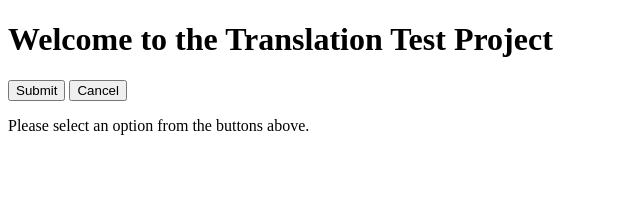
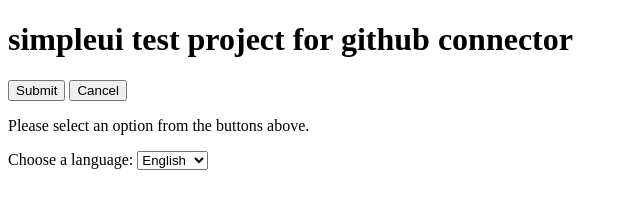
Before and after one commit to dkgh101/singlebranch, a plain HTML site: page index.html in a window 1280 px wide. Shown: the whole page, without its empty margins (0-640 px from the left). Drawn offline with Linux system fonts and the light colour scheme; no server answers.

Commit message:
added language selector dropdown. TODO - add the new dropdown to the locales .json files

```diff
--- a/index.html
+++ b/index.html
@@ -13,16 +13,26 @@
         <button id="submitButton">Submit</button>
         <button id="cancelButton">Cancel</button>
         <p id="welcomeText">Please select an option from the buttons above.</p>
+
+        <!-- Language Selector -->
+        <div>
+            <label for="language-select">Choose a language: </label>
+            <select id="language-select">
+                <option value="en-US">English</option>
+                <option value="de-DE">Deutsch</option>
+                <!-- Add more languages here -->
+            </select>
+        </div>
     </main>
 
     <script>
-        // Function to fetch translation data
+        // Function to load translations
         async function loadTranslations(locale) {
             try {
                 const response = await fetch(`locales/${locale}.json`);
                 const translations = await response.json();
 
-                // Update the page content with the translations
+                // Update content based on translations
                 document.getElementById("header").textContent = translations.header;
                 document.getElementById("submitButton").textContent = translations.submitButton;
                 document.getElementById("cancelButton").textContent = translations.cancelButton;
@@ -32,8 +42,14 @@
             }
         }
 
-        // Load English by default, or you can change the locale here
-        loadTranslations('en');
+        // Event listener for language selection
+        document.getElementById('language-select').addEventListener('change', function(event) {
+            const selectedLocale = event.target.value; // Get the selected locale
+            loadTranslations(selectedLocale); // Load translations for the selected locale
+        });
+
+        // Load default language (English) on page load
+        loadTranslations('en-US');
     </script>
 </body>
 </html>
```
